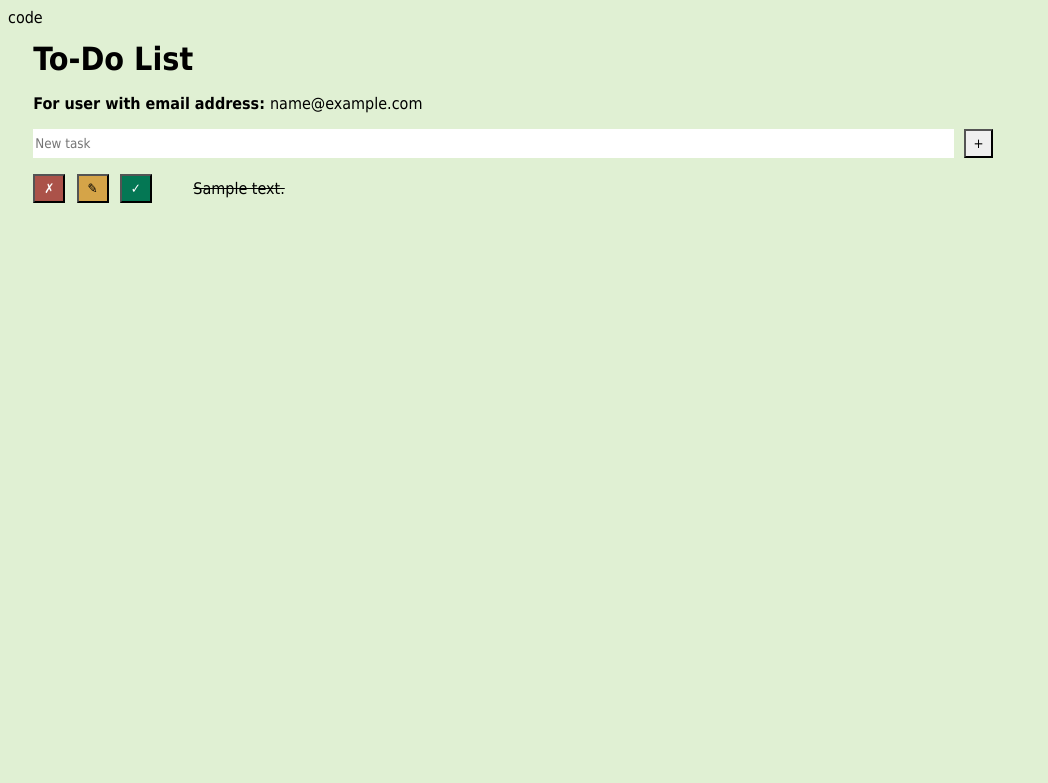
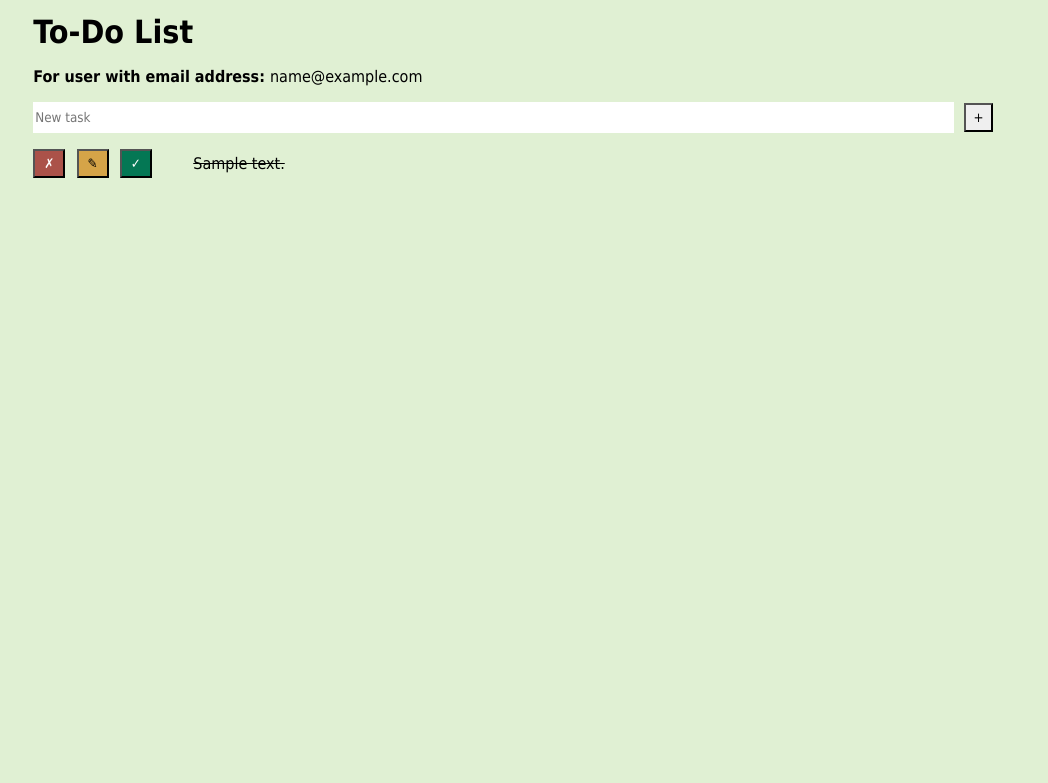
Before and after one commit to kamend0/to-do, a Flask app: template app/templates/tasks.html in a window 1280 px wide. Shown: the top 783 px of the page, without its empty margins (0-1048 px from the left). Run offline with Flask 3, Linux system fonts and the light colour scheme; tables that the repository leaves empty hold one stand-in row (values such as "Sample post"); the template is opened without the code that fills it: values that come from a table or form of the project are taken from there, most other values are stand-ins (such as "Sample title", 1, 10 or a date in 2020).

Commit message:
Remove accidental HTML text

```diff
--- a/app/templates/tasks.html
+++ b/app/templates/tasks.html
@@ -1,4 +1,4 @@
-code<!DOCTYPE html>
+<!DOCTYPE html>
 <html>
   <head>
     <title>To-Do</title>
```
